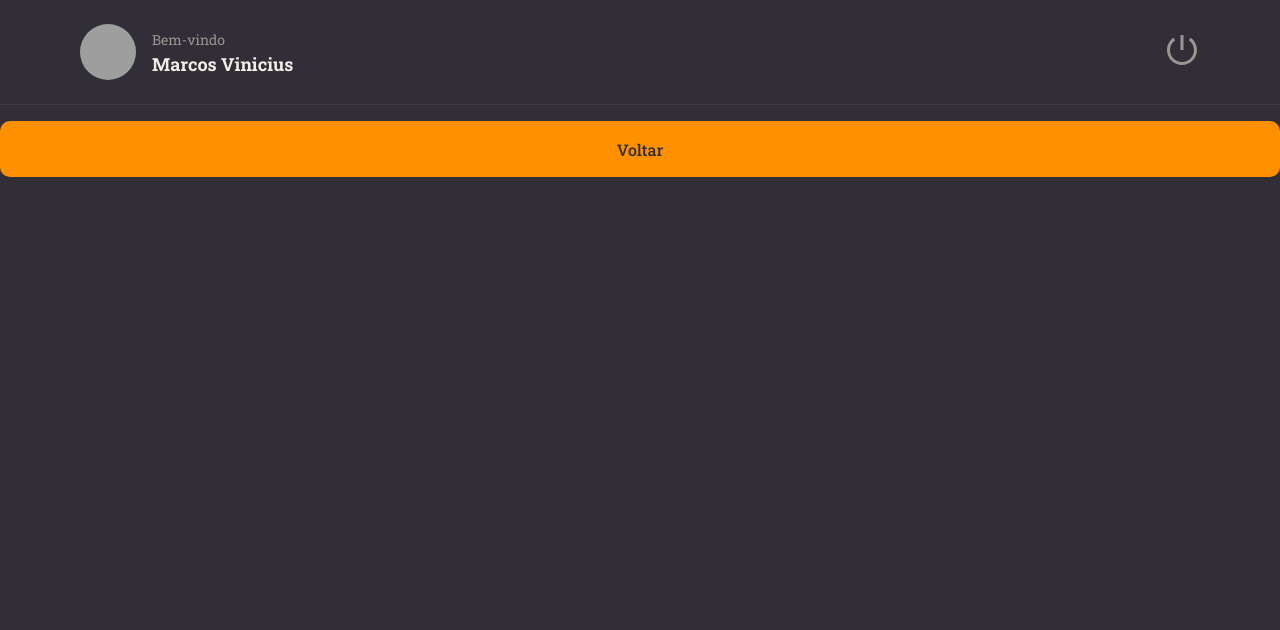
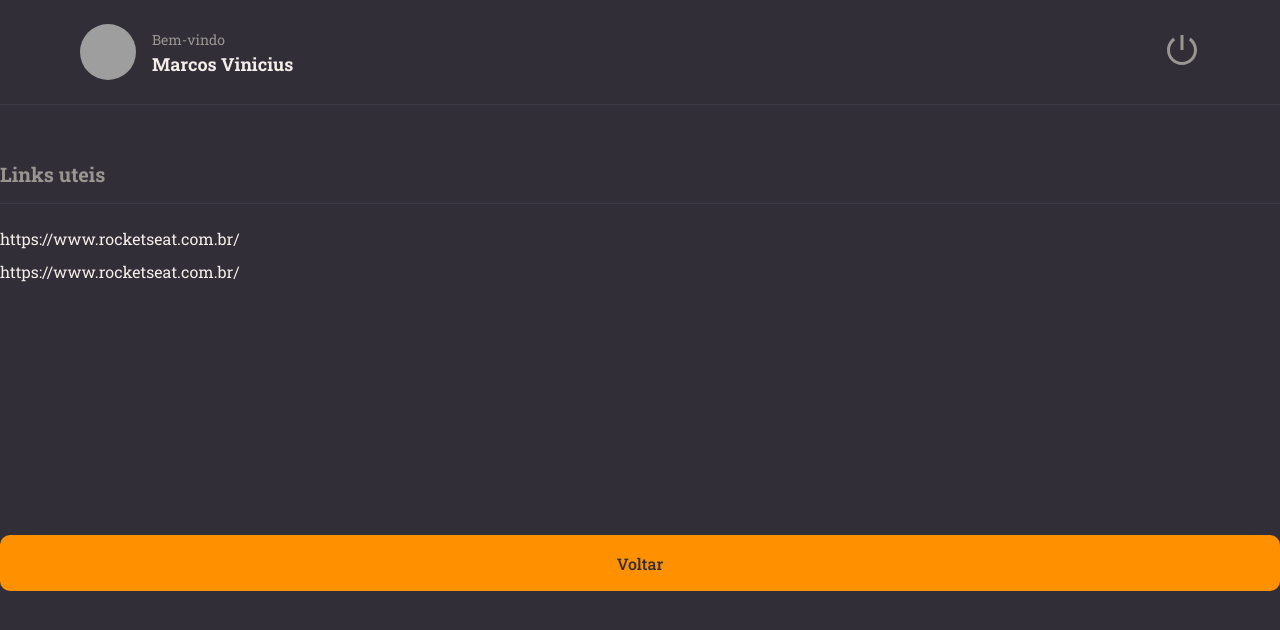
Before and after one commit to mviniciussb/Rocketnotes--Frontend, a React (Vite) app: page / in a window 1280 px wide. Shown: the top 630 px of the page. Built offline with nearby package versions, Linux system fonts and the light colour scheme; grey boxes are pictures that could not be loaded.

Commit message:
Added section components

```diff
--- a/src/components/section/index.jsx
+++ b/src/components/section/index.jsx
@@ -0,0 +1,10 @@
+import { Container } from "./style.js";
+
+export function Section({ title, children }) {
+  return (
+    <Container>
+      <h2>{title}</h2>
+      {children}
+    </Container>
+  );
+}
--- a/src/components/section/style.js
+++ b/src/components/section/style.js
@@ -0,0 +1,17 @@
+import styled from "styled-components"
+
+export const Container = styled.section`
+    margin: 56px 0 28px;
+
+    >h2{
+        border-bottom-width: 1px;
+        border-bottom-style: solid;
+        border-bottom-color: ${({theme}) => theme.COLORS.BACKGROUND_700};
+
+        padding-bottom: 16px;
+        margin-bottom: 24px;
+
+        color: ${({ theme }) => theme.COLORS.GRAY_100};
+        font-size: 20px;
+    }
+`
--- a/src/pages/Details/index.jsx
+++ b/src/pages/Details/index.jsx
@@ -1,11 +1,18 @@
-import { Container } from "./style";
+import { Container, Links } from "./style";
 import { Header } from "../../components/header";
 import { Button } from "../../components/button";
+import { Section } from "../../components/section";
 
 export function Details() {
   return (
     <Container>
-      <Header/>
+      <Header />
+      <Section title="Links uteis">
+        <Links>
+          <li><a href="#">https://www.rocketseat.com.br/</a></li>
+          <li><a href="#">https://www.rocketseat.com.br/</a></li>
+        </Links>
+      </Section>
       <Button title="Voltar" />
     </Container>
   );
--- a/src/pages/Details/style.js
+++ b/src/pages/Details/style.js
@@ -12,3 +12,15 @@ export const Container = styled.div`
     "content"
     ;
 `
+
+export const Links = styled.ul`
+    list-style: none;
+
+    > li{
+        margin-top: 12px;
+
+        a{
+            color: ${({ theme }) => theme.COLORS.WHITE};
+        }
+    }
+`
```
